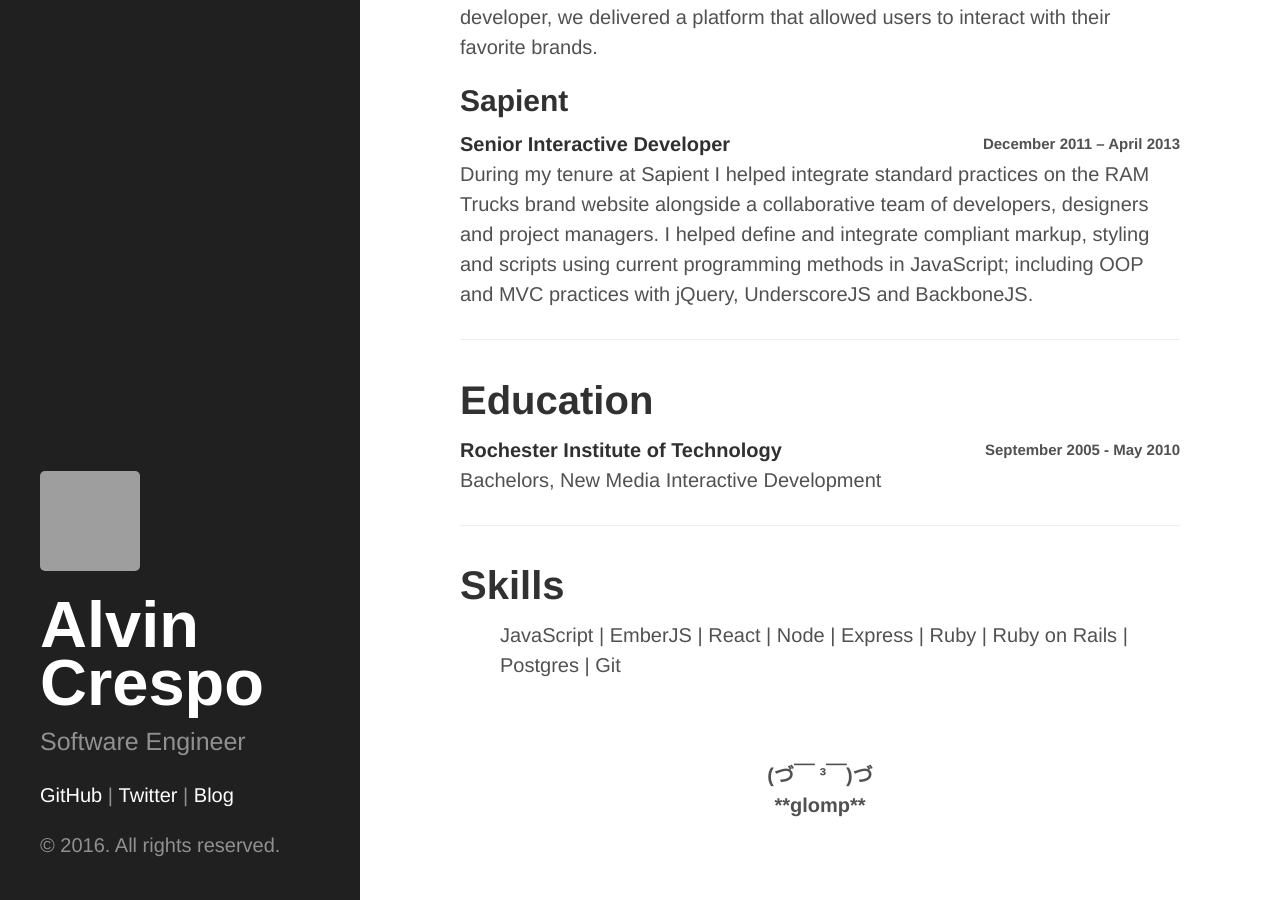
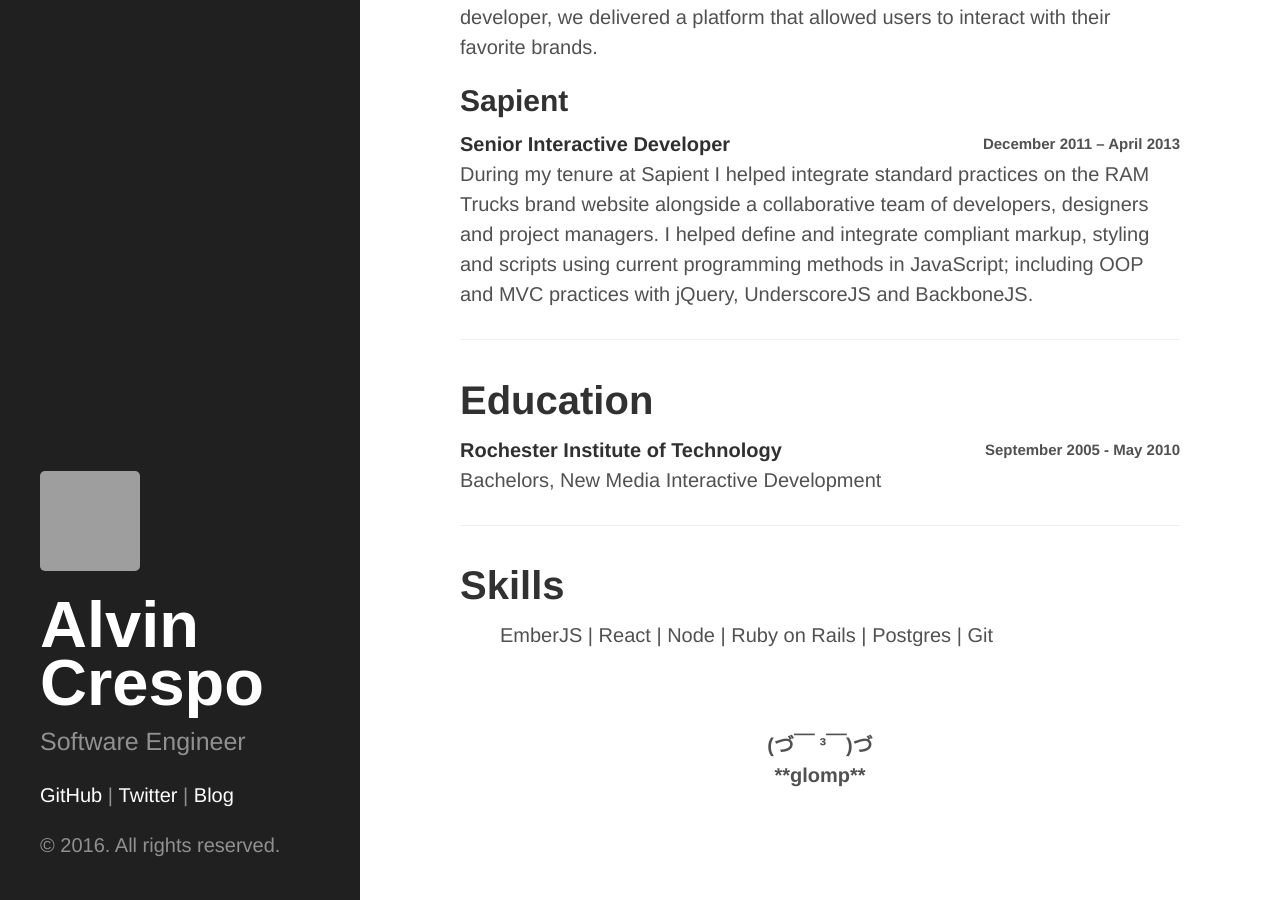
Before and after one commit to alvincrespo/alvincrespo.github.io, a Jekyll site: the page built from index.html, in a window 1280 px wide and 900 px high, scrolled down 1155 px. Built offline with Jekyll 4.4.1, drawn with Linux system fonts in a browser that asks for light colours; some web fonts are replaced; Markdown is read by kramdown in place of the engine named in the settings; grey boxes are pictures that could not be loaded.

Commit message:
Limiting my skills
Why? Because if you know RoR you should know Ruby. If you know Ember then you should know JavaScript.

```diff
--- a/index.html
+++ b/index.html
@@ -71,12 +71,9 @@ title: Your New Jekyll Site
 			<h1>Skills</h1>
 		</header>
 		<ul>
-			<li>JavaScript</li>
 			<li>EmberJS</li>
 			<li>React</li>
 			<li>Node</li>
-			<li>Express</li>
-			<li>Ruby</li>
 			<li>Ruby on Rails</li>
 			<li>Postgres</li>
 			<li>Git</li>
```
